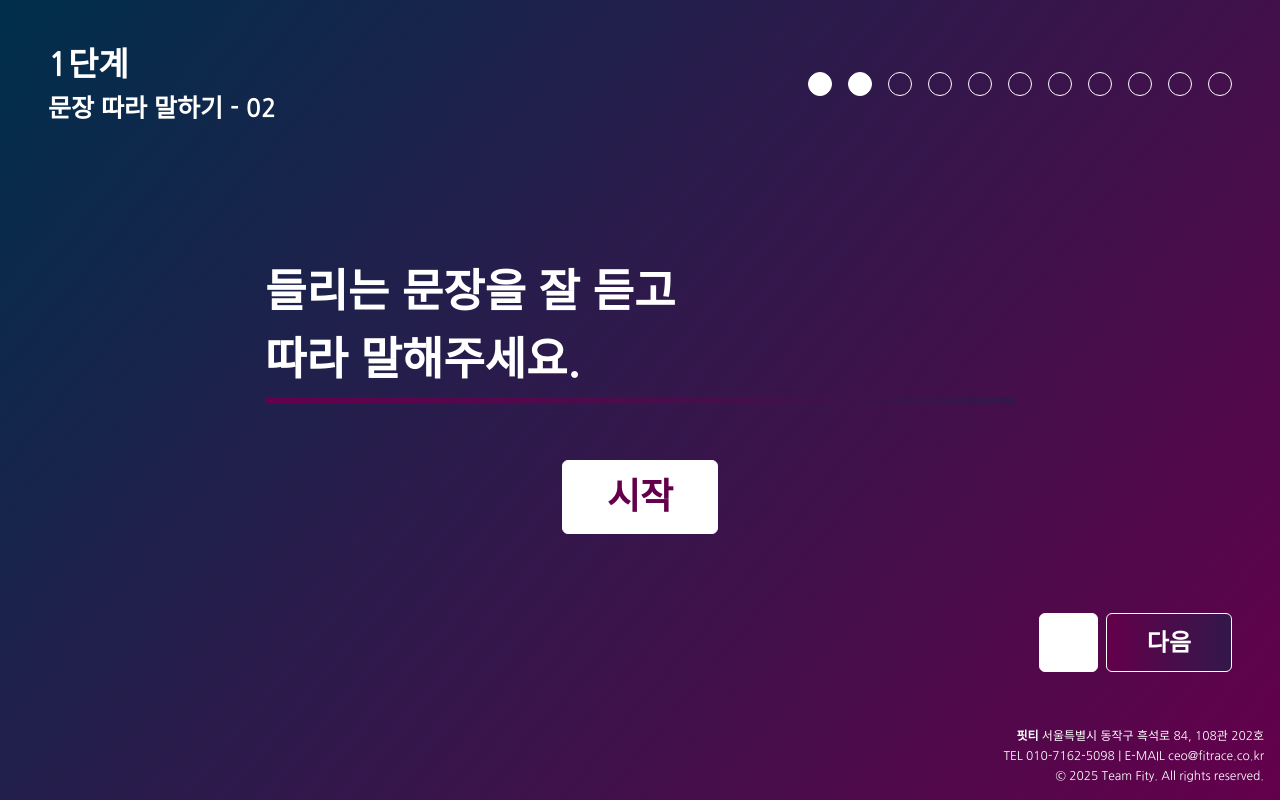
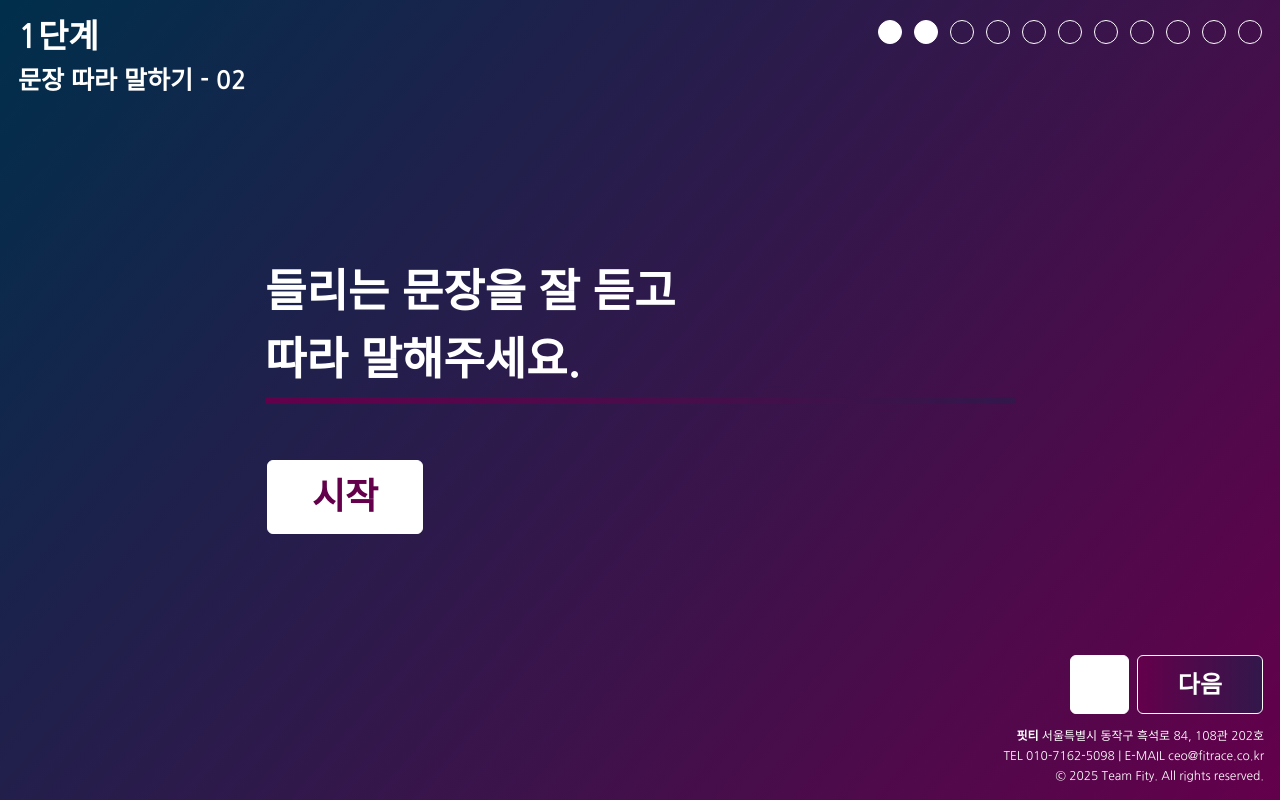
Before and after one commit to selfishAltruism/AI_Voice_Dementia_Guardian_FE, a Next.js app: page /inference/2 in a window 1280 px wide. Built offline with nearby package versions, Linux system fonts and the light colour scheme; what @ffmpeg/ffmpeg would draw is missing.

Commit message:
design: responce design in 1280 × 800 (#1)

```diff
--- a/src/entities/layout/ui/InferenceHeader.tsx
+++ b/src/entities/layout/ui/InferenceHeader.tsx
@@ -2,7 +2,7 @@ import { inferenceHeaderTitle } from "@/shared";
 
 export const InferenceHeader = ({ step }: { step: number }) => {
   return (
-    <header className="fixed top-0 flex w-full items-center justify-between px-12 py-10">
+    <header className="fixed top-0 flex w-full justify-between px-[18px] py-3">
       <div>
         <h2>{inferenceHeaderTitle[step][0]}</h2>
         <h3>{inferenceHeaderTitle[step][1]}</h3>
@@ -18,7 +18,7 @@ interface ProgressCirclesProps {
 
 const ProgressCircles: React.FC<ProgressCirclesProps> = ({ step }) => {
   return (
-    <div className="flex gap-4">
+    <div className="mt-2 flex gap-3">
       {[...Array(11)].map((_, index) => (
         <div
           key={index}
--- a/src/entities/layout/ui/LinkButton.tsx
+++ b/src/entities/layout/ui/LinkButton.tsx
@@ -21,7 +21,7 @@ export const LinkButton = ({
   const router = useRouter();
 
   return (
-    <div className="fixed bottom-32 right-12 flex gap-2 text-2xl text-white">
+    <div className="fixed bottom-[86px] right-[17px] flex gap-2 text-2xl text-white">
       {back && (
         <button
           onClick={() => {
--- a/src/widgets/inference/ui/AudioSession.tsx
+++ b/src/widgets/inference/ui/AudioSession.tsx
@@ -29,12 +29,14 @@ export const AudioSession = ({
             />
           </Recorder>
         ) : (
+          <div className="mr-24 w-[750px]">
             <AudioPlayer
               audioSrc={inferenceExample[inferenceExampleIds].ref}
               setPlaying={setPlaying}
               playing={playing}
               isReplay={isReplay}
             />
+          </div>
         )}
       </div>
     </>
--- a/src/widgets/inference/ui/ImgSession.tsx
+++ b/src/widgets/inference/ui/ImgSession.tsx
@@ -31,7 +31,9 @@ export const ImgSession = ({
         {isStart ? (
           <Recorder />
         ) : (
-          <Button onClick={() => setIsStart(true)}>시작</Button>
+          <div className="w-[750px]">
+            <Button onClick={() => setIsStart(true)}>시작</Button>
+          </div>
         )}
       </div>
     </>
```
Lines whose indentation alone changed are shown as unchanged.
